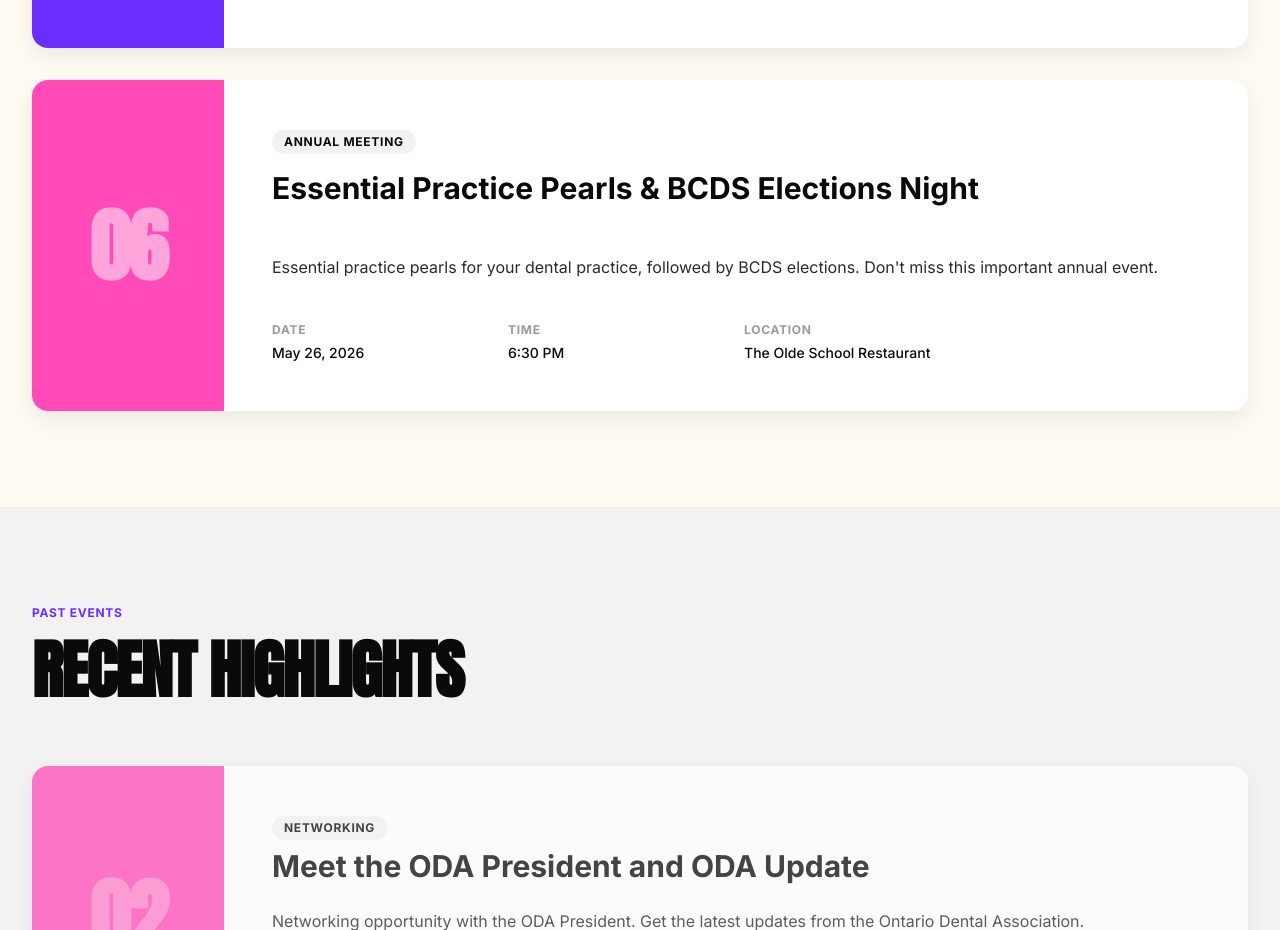
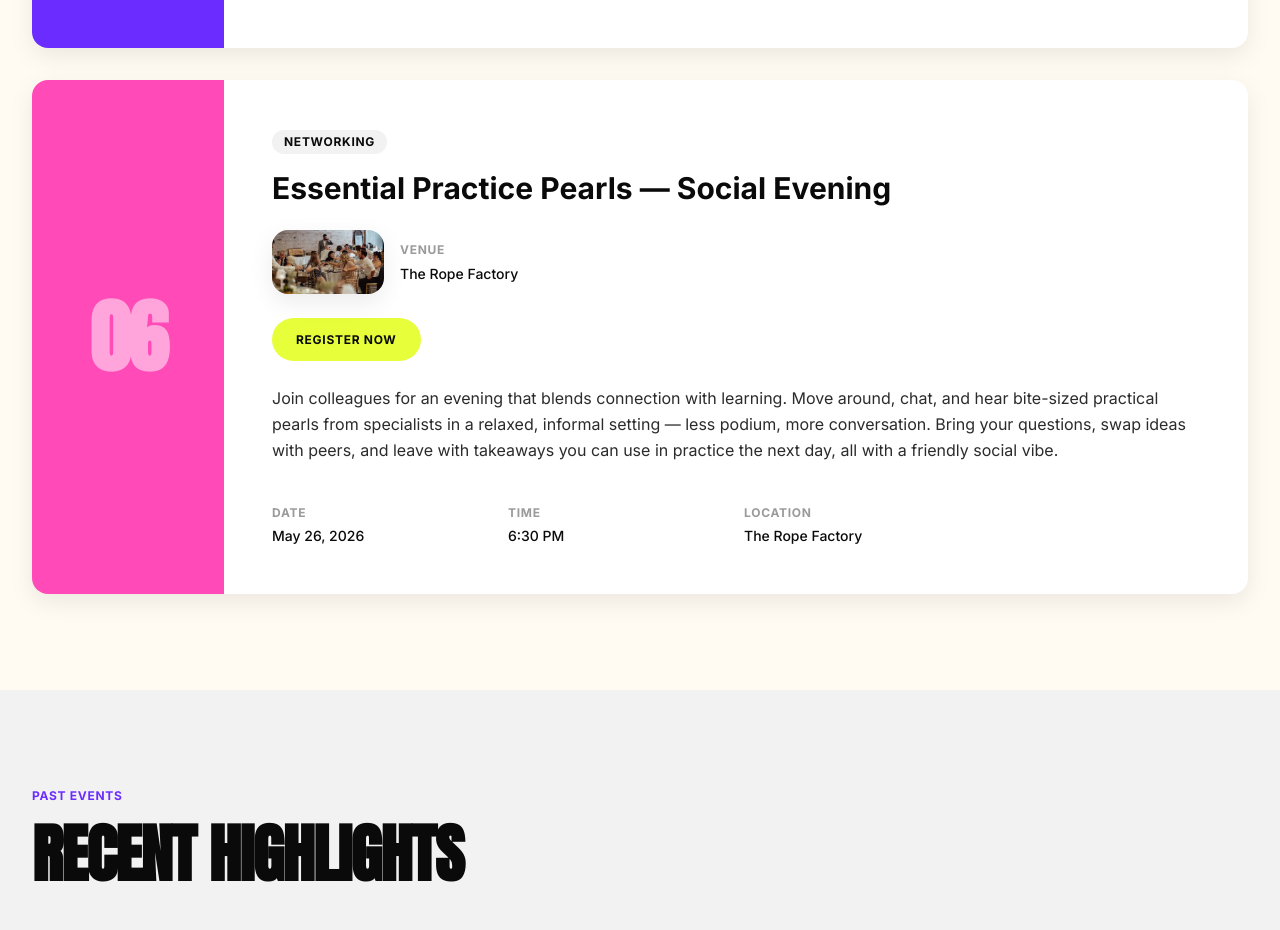
Before and after one commit to sagearora/thebcds.com, a Next.js app: page /events in a window 1280 px wide. Shown: the part 3145-4075 px from the top of the page. Built offline with nearby package versions, Linux system fonts and the light colour scheme.

Commit message:
Update May 26 event: Rope Factory venue, social copy, venue image on cards

```diff
--- a/src/app/events/page.tsx
+++ b/src/app/events/page.tsx
@@ -111,6 +111,24 @@ export default function EventsPage() {
                               <div className="text-sm font-medium text-[var(--c-ink)]">
                                 {event.primarySpeakerName}
                               </div>
+                            </div>
+                          </div>
+                        )}
+
+                        {event.venueImage && (
+                          <div className="flex items-center gap-4 pt-2">
+                            <div className="relative h-16 w-28 shrink-0 rounded-[var(--radius-card)] overflow-hidden shadow-[var(--shadow-card)]">
+                              <Image
+                                src={event.venueImage}
+                                alt={event.location}
+                                fill
+                                sizes="112px"
+                                className="object-cover"
+                              />
+                            </div>
+                            <div className="space-y-1">
+                              <div className="eyebrow text-[var(--c-mid-grey)]">Venue</div>
+                              <div className="text-sm font-medium text-[var(--c-ink)]">{event.location}</div>
                             </div>
                           </div>
                         )}
--- a/src/app/upcoming/page.tsx
+++ b/src/app/upcoming/page.tsx
@@ -187,6 +187,24 @@ export default function UpcomingPage() {
                         </div>
                       )}
 
+                    {nextEvent.venueImage && (
+                      <div className="flex items-center gap-4 pt-2">
+                        <div className="relative h-16 w-28 shrink-0 rounded-[var(--radius-card)] overflow-hidden shadow-[var(--shadow-card)]">
+                          <Image
+                            src={nextEvent.venueImage}
+                            alt={nextEvent.location}
+                            fill
+                            sizes="112px"
+                            className="object-cover"
+                          />
+                        </div>
+                        <div className="space-y-1">
+                          <div className="eyebrow text-[var(--c-mid-grey)]">Venue</div>
+                          <div className="text-sm font-medium text-[var(--c-ink)]">{nextEvent.location}</div>
+                        </div>
+                      </div>
+                    )}
+
                     <div className="flex flex-wrap items-center gap-3 pt-2">
                       {nextEvent.registrationUrl && (
                         <Link
--- a/src/data/events.ts
+++ b/src/data/events.ts
@@ -14,6 +14,8 @@ export interface Event {
   slug?: string;
   primarySpeakerName?: string;
   primarySpeakerImage?: string;
+  /** Optional venue photo (e.g. exterior) shown on event cards */
+  venueImage?: string;
 }
 
 export const allEvents: Event[] = [
@@ -106,13 +108,16 @@ export const allEvents: Event[] = [
   },
   {
     id: 8,
-    title: 'Essential Practice Pearls & BCDS Elections Night',
+    title: 'Essential Practice Pearls — Social Evening',
     date: 'May 26, 2026',
     dateValue: new Date('2026-05-26'),
     time: '6:30 PM',
-    location: 'The Olde School Restaurant',
-    type: 'Annual Meeting',
-    description: 'Essential practice pearls for your dental practice, followed by BCDS elections. Don\'t miss this important annual event.',
+    location: 'The Rope Factory',
+    type: 'Networking',
+    description:
+      'Join colleagues for an evening that blends connection with learning. Move around, chat, and hear bite-sized practical pearls from specialists in a relaxed, informal setting — less podium, more conversation. Bring your questions, swap ideas with peers, and leave with takeaways you can use in practice the next day, all with a friendly social vibe.',
     accent: 'var(--c-electric-pink)',
+    registrationUrl: 'https://forms.gle/prSwRSGBCrTqQCX76',
+    venueImage: '/images/events/the-rope-factory.webp',
   },
 ];
```
Also changed, not shown: public/images/events/the-rope-factory.webp (added).
